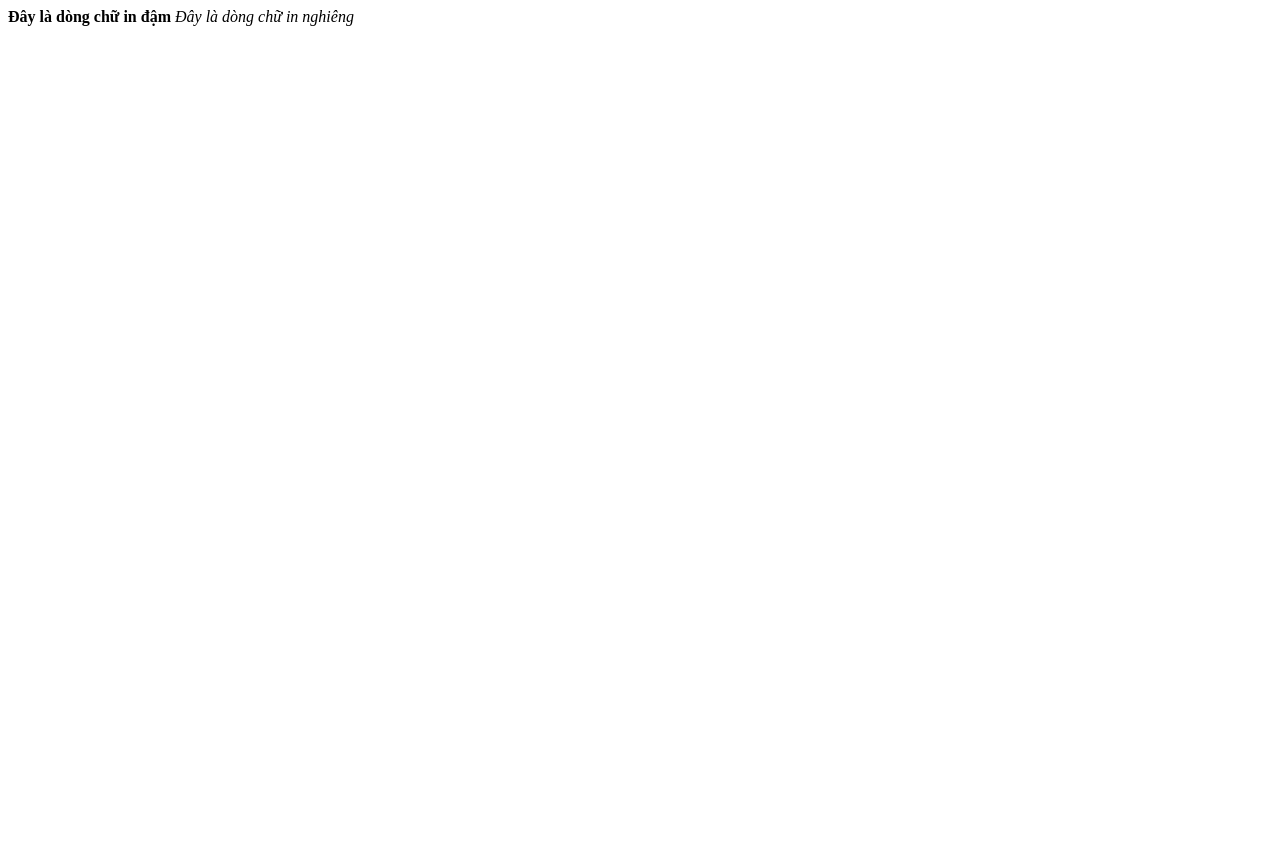
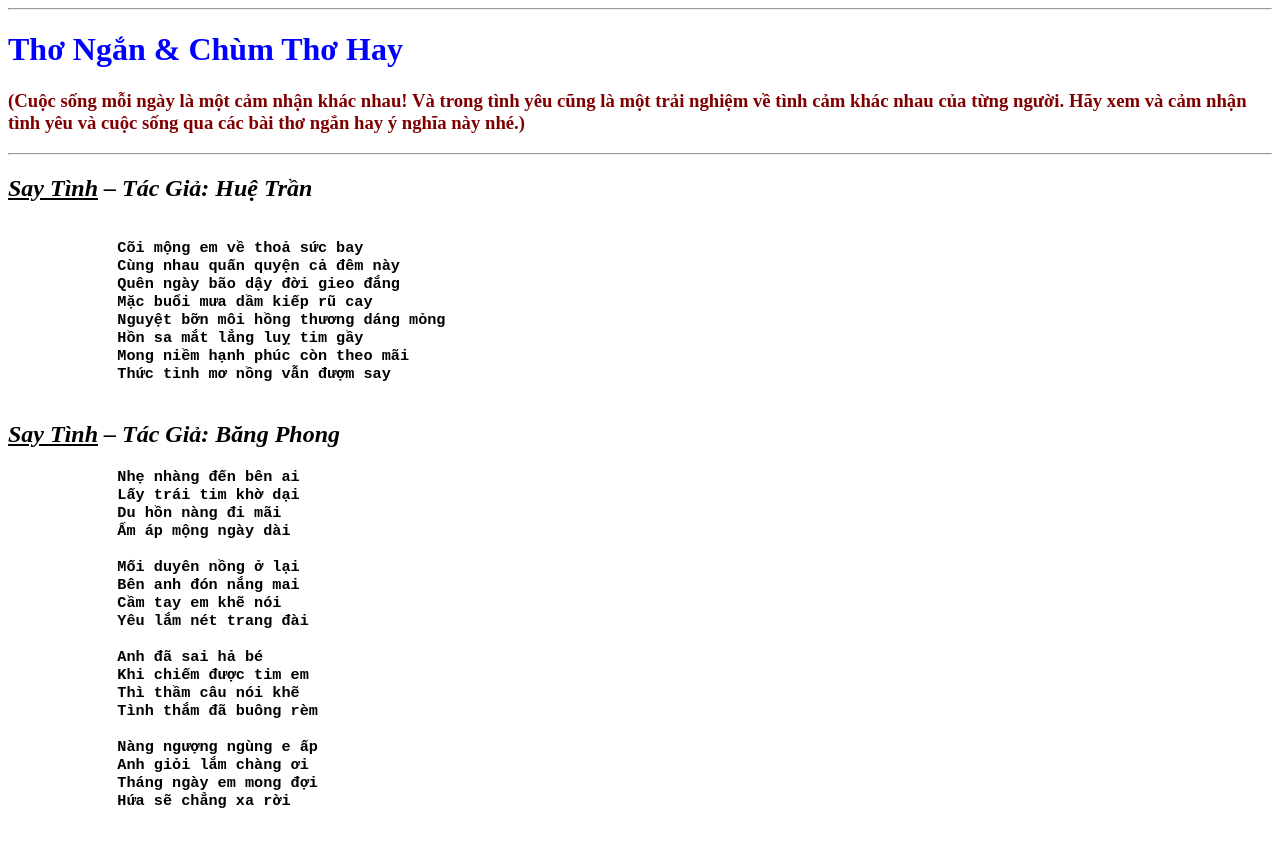
Before and after one commit to huuviet208/html_lab1, a plain HTML site: page index.html in a window 1280 px wide. Before the commit the page ends 800 px from the top, so only its background shows below. Drawn offline with Linux system fonts and the light colour scheme.

Commit message:
Sưa file index.html (2)

```diff
--- a/index.html
+++ b/index.html
@@ -1,12 +1,52 @@
 <!DOCTYPE html>
 <html>
- <head>
- <title>Đây là thẻ đánh dấu tiêu đề trang web</title>
- <!-- Comment: Các thông tin khai báo, các thông tin ẩn -->
- </head>
- <body>
- <!-- Comment: Nội dung trang web mà người dùng sẽ thấy -->
- <b>Đây là dòng chữ in đậm</b>
- <i>Đây là dòng chữ in nghiêng</i>
- </body>
+    <head>
+        <title>Nguyễn Hữu Việt</title>
+        <meta charset="utf-8">
+         <!-- Comment: Các thông tin khai báo, các thông tin ẩn-->
+         <hr>
+    </head>
+    <body>
+        <!-- Comment: Nội dung trang web mà người dùng sẽ thấy -->
+        <h1><b><font color="blue">Thơ Ngắn & Chùm Thơ Hay</font></b></h1>
+        <h3><p><font color="maroon">(Cuộc sống mỗi ngày là một cảm nhận khác nhau! Và trong tình yêu cũng là một trải nghiệm về tình cảm khác nhau của từng người. Hãy xem và cảm nhận tình yêu và cuộc sống qua các bài thơ ngắn hay ý nghĩa này nhé.)</font></p></h3>
+        <hr>
+        <div>
+            <h2><i><u>Say Tình</u> – Tác Giả: Huệ Trần</i></h2>
+            <h3><pre>
+            Cõi mộng em về thoả sức bay
+            Cùng nhau quấn quyện cả đêm này
+            Quên ngày bão dậy đời gieo đắng
+            Mặc buổi mưa dầm kiếp rũ cay
+            Nguyệt bỡn môi hồng thương dáng mỏng
+            Hồn sa mắt lẳng luỵ tim gầy
+            Mong niềm hạnh phúc còn theo mãi
+            Thức tỉnh mơ nồng vẫn đượm say
+            </pre></h3>
+        </div>
+        <div>
+            <h2><i><u>Say Tình</u> – Tác Giả: Băng Phong</i></h2>
+            <h3><pre>
+            Nhẹ nhàng đến bên ai
+            Lấy trái tim khờ dại
+            Du hồn nàng đi mãi
+            Ấm áp mộng ngày dài
+
+            Mối duyên nồng ở lại
+            Bên anh đón nắng mai
+            Cầm tay em khẽ nói
+            Yêu lắm nét trang đài
+
+            Anh đã sai hả bé
+            Khi chiếm được tim em
+            Thì thầm câu nói khẽ
+            Tình thắm đã buông rèm
+
+            Nàng ngượng ngùng e ấp
+            Anh giỏi lắm chàng ơi
+            Tháng ngày em mong đợi
+            Hứa sẽ chẳng xa rời
+            </pre></h3>
+        </div>
+    </body>
 </html>
```
